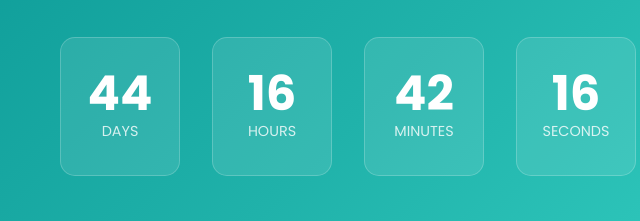
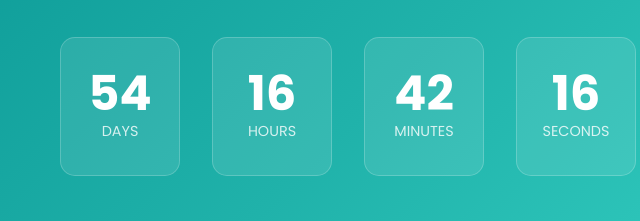
Before and after one commit to Thasneem0111/roi-coming-soon, a plain HTML site: page index.html in a window 1280 px wide. Shown: the part 275-496 px from the top of the page, 292-932 px from the left. Drawn offline with Linux system fonts and the light colour scheme.

Commit message:
day count update

```diff
--- a/index.html
+++ b/index.html
@@ -696,7 +696,7 @@
         // Countdown Timer
         function updateCountdown() {
             // Set launch date to exactly 45 days from October 4, 2025
-            const launchDate = new Date('2025-11-18T00:00:00'); // 45 days from Oct 4, 2025
+            const launchDate = new Date('2025-11-28T00:00:00'); // 45 days from Oct 4, 2025
 
             const now = new Date().getTime();
             const distance = launchDate.getTime() - now;
```
